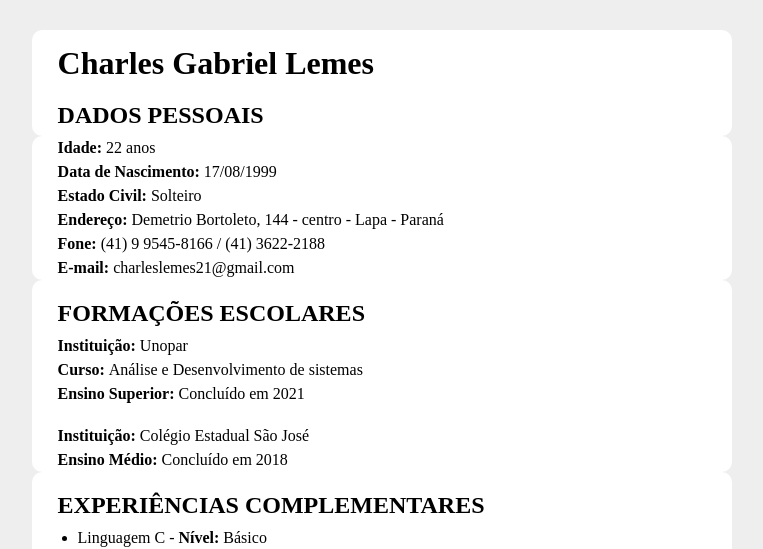
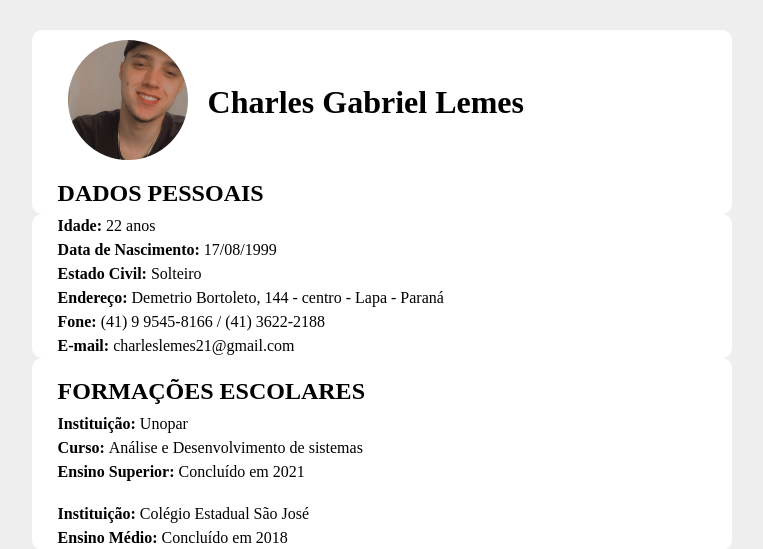
Before and after one commit to charleeslemes/Portfolio, a PHP site: page /pages/curriculo.html in a window 1280 px wide. Shown: the top 549 px of the page, without its empty margins (258-1021 px from the left). Run offline with PHP 8.4, Linux system fonts and the light colour scheme.

Commit message:
finalizando curriulo web

```diff
--- a/js/sliders.js
+++ b/js/sliders.js
@@ -5,7 +5,7 @@ $('.container-tec').slick({
     slidesToShow:4,
     slidesToScroll:1,
     autoplay:true,
-    autoplaySpeed: 3000,
+    autoplaySpeed: 2000,
     pauseOnHover:false,
 
 });
--- a/pages/curriculo.css
+++ b/pages/curriculo.css
@@ -22,8 +22,28 @@ html,body{
 
 }
 
+
+.img{
+    background-image: url('../images/foto1.jpeg');
+    width: 120px;
+    height: 120px;
+    background-position: center;
+    background-size: cover;
+    border-radius:50%;
+    margin-right: 20px;
+    margin-left: 10px;
+    margin-top: 10px;
+}
+
+.titulo{
+    text-align: center;
+    display: flex;
+    align-items: center;
+}
+
 h1{
     margin-top:15px;
+    text-align: center;
 }
 
 h2{
--- a/pages/curriculo.html
+++ b/pages/curriculo.html
@@ -12,7 +12,11 @@
 
 <header>
 <div class="center">
-    <h1>Charles Gabriel Lemes</h1>
+    <div class="titulo">
+        <div class="img"></div>
+        <h1>Charles Gabriel Lemes</h1>
+    </div>
+
     <h2>DADOS PESSOAIS</h2>
 </div><!--center-->
 </header>
@@ -44,8 +48,8 @@
 </section><!--formacao-escolar-->
 
 <section class="experiencia-complementar">
-    <div class="center">
-        <h2>EXPERIÊNCIAS COMPLEMENTARES</h2>
+<div class="center">
+    <h2>EXPERIÊNCIAS COMPLEMENTARES</h2>
         <ul>
             <li>Linguagem C - <strong>Nível:</strong> Básico</li>
             <li>Linguagem Java - <strong>Nível:</strong> Básico</li>
@@ -56,8 +60,8 @@
             <li>Jquery - <strong>Nível:</strong> Intermediário </li>
             <li>React js - <strong>Nível:</strong> Intermediário</li>
         </ul>
-    </div><!--center-->
-    </section><!--experiencia-complementar-->
+</div><!--center-->
+</section><!--experiencia-complementar-->
 
 <section class="Cursos">
 <div class="center">
@@ -91,12 +95,5 @@
 </div><!--center-->
 </section><!--experiencias-->
 
-
-
-
-
-
-
-
 </body>
 </html>
```
Also changed, not shown: index.html (+7 -8 lines), images/foto.jpeg (added), images/foto1.jpeg (added).
